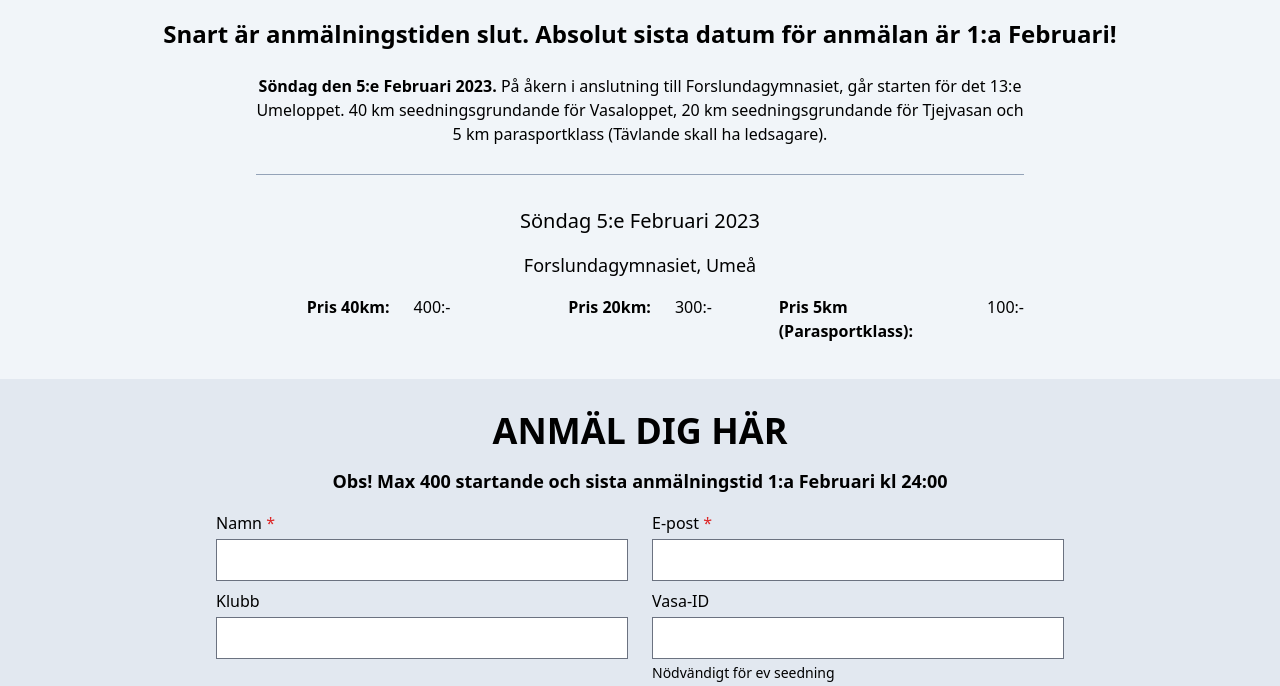
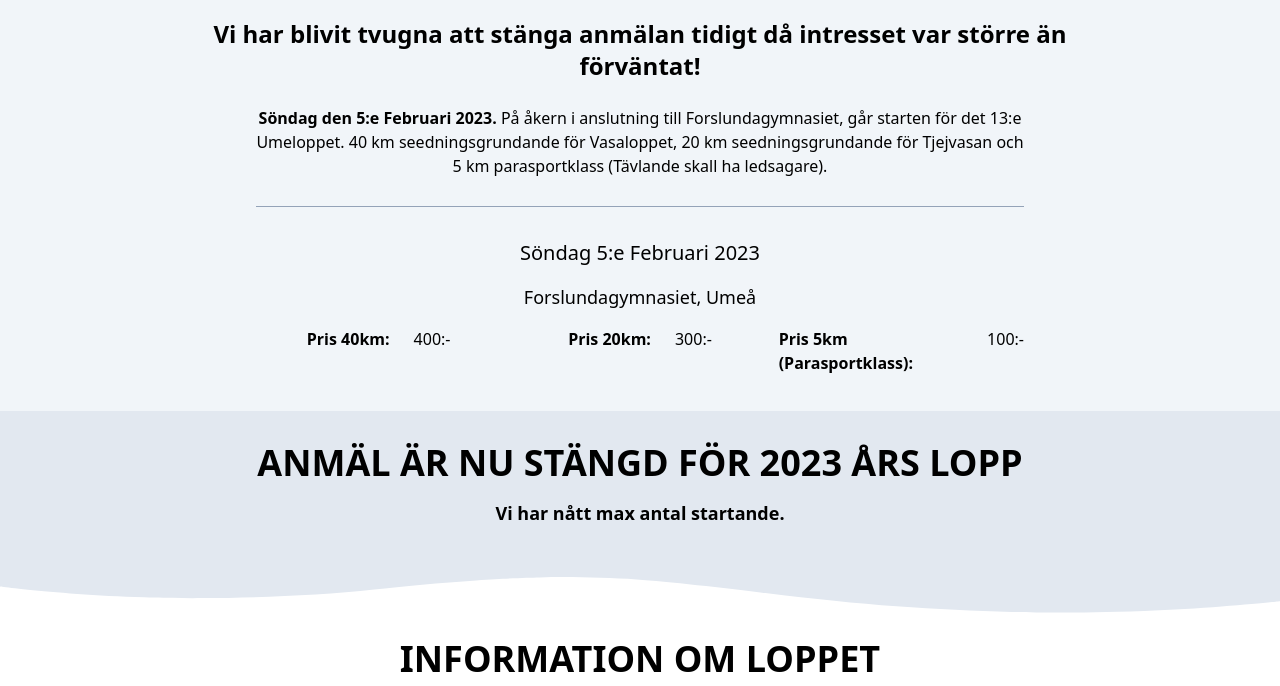
Before and after one commit to Vejron/vb-ski-astro, an Astro site: page /umeloppet in a window 1280 px wide. Shown: the part 634-1320 px from the top of the page. Built offline with nearby package versions, Linux system fonts and the light colour scheme; Astro itself is replaced by a stand-in of ours.

Commit message:
chore close 2023

```diff
--- a/src/components/Anmalan.vue
+++ b/src/components/Anmalan.vue
@@ -2,7 +2,7 @@
   <div v-if="registerOverdue" class="max-w-4xl mx-auto py-8 px-6">
     <h2 class="font-bold sm:text-center text-4xl uppercase mb-4">Anmäl är nu stängd för 2023 års lopp</h2>
     <p class="sm:text-center font-semibold text-lg mb-4">
-      Sista anmälningstid var 1:a Februari kl 24:00 och vi tar inga efteranmälningar.
+      Vi har nått max antal startande.
     </p>
   </div>
   <div v-else class="max-w-4xl mx-auto py-8 px-6">
@@ -154,7 +154,8 @@ import Loader from './Loader.vue'
 
 const now = useNow()
 const registerOverdue = computed(() => {
-  return now.value > new Date(2023, 1, 1, 23, 59, 59)
+  return true
+  //return now.value > new Date(2023, 1, 1, 23, 59, 59)
 })
 
 const state = ref<'initial' | 'submitting' | 'done'>('initial')
--- a/src/pages/umeloppet.astro
+++ b/src/pages/umeloppet.astro
@@ -32,7 +32,7 @@ import BottomShape from '../components/BottomShape.astro';
   <div class="bg-slate-100">
     <article class="max-w-5xl mx-auto px-6 py-1">
     <h2 class="text-4xl font-bold sm:text-center uppercase my-6">Välkommen till vinterns stora upplevelse</h2>
-    <p class="text-2xl font-bold sm:text-center my-6">Snart är anmälningstiden slut. Absolut sista datum för anmälan är 1:a Februari!</p>
+    <p class="text-2xl font-bold sm:text-center my-6">Vi har blivit tvugna att stänga anmälan tidigt då intresset var större än förväntat!</p>
     <div class="max-w-3xl mx-auto">
     <p class="sm:text-center mb-7">
       <span class="font-bold">Söndag den 5:e Februari 2023.</span> På åkern i anslutning till Forslundagymnasiet, går starten för det 13:e Umeloppet.
```
